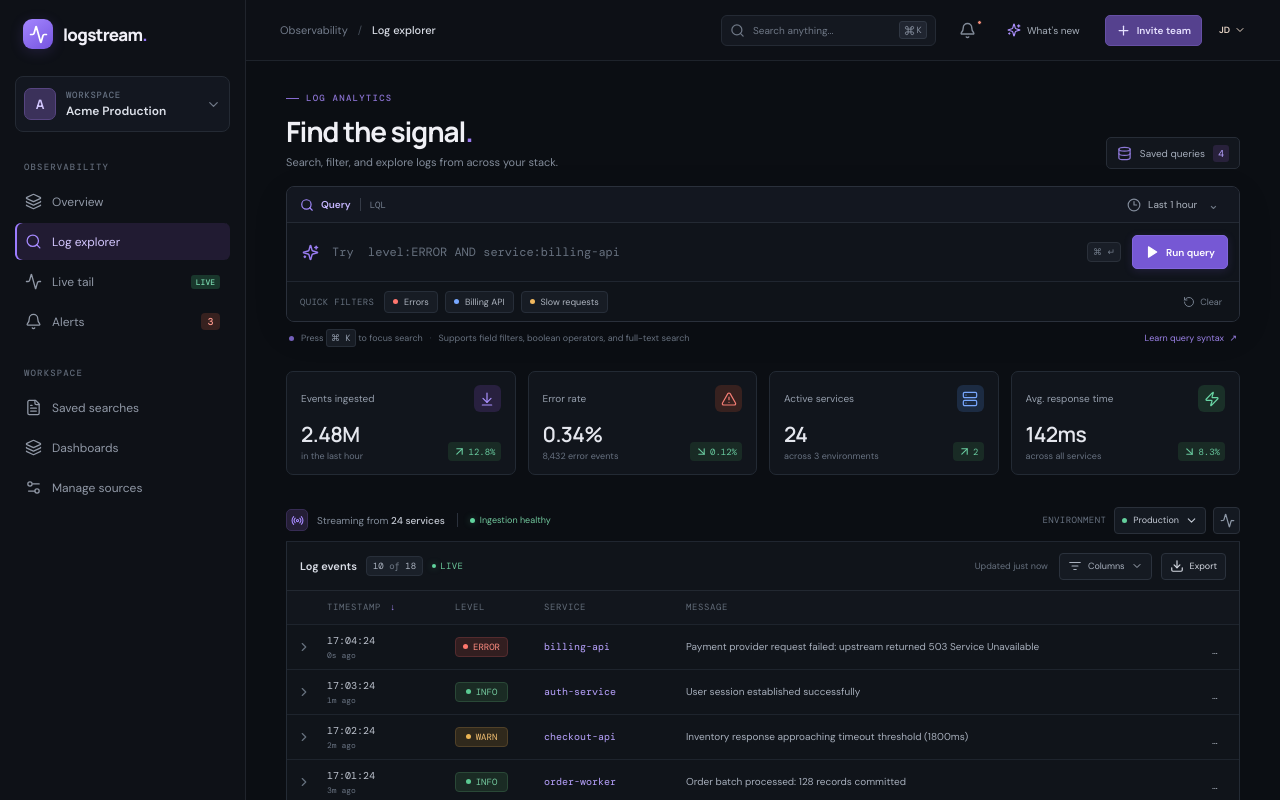
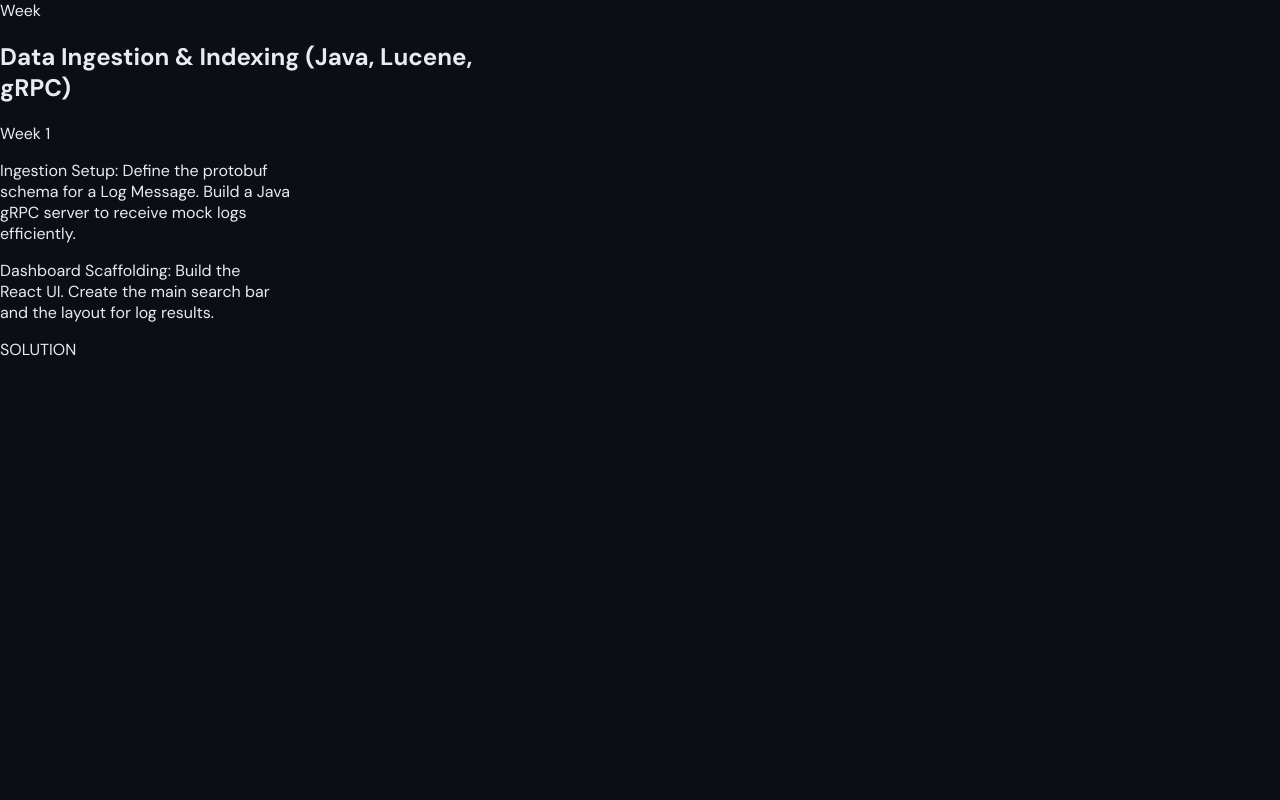
Before and after one commit to yashabhale/Axlero-Project2, a React (Vite) app in the folder frontend/: page / in a window 1280 px wide. Shown: the top 800 px of the page. Built offline with nearby package versions, Linux system fonts and the light colour scheme.

Commit message:
fix the app.jsx file

```diff
--- a/frontend/src/App.jsx
+++ b/frontend/src/App.jsx
@@ -1,107 +1,46 @@
-import { useMemo, useState } from 'react'
-import { Activity, AlertTriangle, ArrowDownToLine, ChevronDown, Clock3, Database, Radio, Server, Zap } from 'lucide-react'
-import ResultsTable from './components/ResultsTable.jsx'
-import SearchPanel from './components/SearchPanel.jsx'
-import Sidebar from './components/Sidebar.jsx'
-import StatCard from './components/StatCard.jsx'
-import Topbar from './components/Topbar.jsx'
-import { mockLogs } from './data/mockLogs.js'
+export default function App() {
+  return (
+    <div className="planning-page">
+      <div className="plan-grid" aria-label="Project roadmap">
+        <div className="plan-card plan-card--label">
+          <span>Week</span>
+        </div>
 
-const stats = [
-  { label: 'Events ingested', value: '2.48M', detail: 'in the last hour', trend: '+12.8%', tone: 'violet', icon: ArrowDownToLine },
-  { label: 'Error rate', value: '0.34%', detail: '8,432 error events', trend: '-0.12%', tone: 'red', icon: AlertTriangle },
-  { label: 'Active services', value: '24', detail: 'across 3 environments', trend: '+2', tone: 'blue', icon: Server },
-  { label: 'Avg. response time', value: '142ms', detail: 'across all services', trend: '-8.3%', tone: 'green', icon: Zap },
-]
+        <div className="plan-card plan-card--feature">
+          <h2>
+            Data Ingestion &amp; Indexing (Java, Lucene,
+            <br />
+            gRPC)
+          </h2>
+        </div>
 
-function matchesQuery(log, query) {
-  const terms = query.match(/(?:[^\s"]+|"[^"]*")+/g) ?? []
-  return terms.every((term) => {
-    const normalized = term.replace(/^["']|["']$/g, '')
-    if (/^AND$/i.test(normalized)) return true
+        <div className="plan-card plan-card--task plan-card--task-left">
+          <div className="task-label">Week 1</div>
+          <p>
+            Ingestion Setup: Define the protobuf
+            <br />
+            schema for a Log Message. Build a Java
+            <br />
+            gRPC server to receive mock logs
+            <br />
+            efficiently.
+          </p>
+        </div>
 
-    const fieldMatch = normalized.match(/^(level|service|message|response_time):(.+)$/i)
-    if (!fieldMatch) {
-      const searchable = `${log.level} ${log.service} ${log.message}`.toLowerCase()
-      return searchable.includes(normalized.toLowerCase())
-    }
+        <div className="plan-card plan-card--task plan-card--task-right">
+          <p>
+            Dashboard Scaffolding: Build the
+            <br />
+            React UI. Create the main search bar
+            <br />
+            and the layout for log results.
+          </p>
+        </div>
+      </div>
 
-    const [, field, rawValue] = fieldMatch
-    const value = rawValue.replace(/^["']|["']$/g, '')
-    if (field.toLowerCase() === 'response_time') {
-      const comparison = value.match(/^([<>]=?)(\d+)$/)
-      if (!comparison) return String(log.duration).includes(value)
-      const [, operator, thresholdText] = comparison
-      const threshold = Number(thresholdText)
-      if (operator === '>') return log.duration > threshold
-      if (operator === '>=') return log.duration >= threshold
-      if (operator === '<') return log.duration < threshold
-      return log.duration <= threshold
-    }
-
-    return String(log[field.toLowerCase()]).toLowerCase().includes(value.toLowerCase())
-  })
-}
-
-export default function App() {
-  const [query, setQuery] = useState('')
-  const [submittedQuery, setSubmittedQuery] = useState('')
-  const [visibleCount, setVisibleCount] = useState(10)
-  const [mobileSidebarOpen, setMobileSidebarOpen] = useState(false)
-
-  const filteredLogs = useMemo(
-    () => mockLogs.filter((log) => matchesQuery(log, submittedQuery)),
-    [submittedQuery],
-  )
-  const visibleLogs = filteredLogs.slice(0, visibleCount)
-
-  function runSearch() {
-    setSubmittedQuery(query.trim())
-    setVisibleCount(10)
-  }
-
-  function loadMore() {
-    setVisibleCount((count) => count + 10)
-  }
-
-  return (
-    <div className={`app-shell${mobileSidebarOpen ? ' sidebar-open' : ''}`}>
-      {mobileSidebarOpen && <button className="mobile-backdrop" type="button" aria-label="Close navigation" onClick={() => setMobileSidebarOpen(false)} />}
-      <Sidebar />
-      <main className="main-panel">
-        <Topbar onMenuClick={() => setMobileSidebarOpen((open) => !open)} />
-        <div className="workspace">
-          <SearchPanel query={query} onQueryChange={setQuery} onSearch={runSearch} />
-
-          <section className="stats-grid" aria-label="Ingestion overview">
-            {stats.map((stat) => <StatCard key={stat.label} {...stat} />)}
-          </section>
-
-          <div className="results-toolbar">
-            <div className="stream-status">
-              <span className="stream-pulse"><Radio size={13} /></span>
-              <span>Streaming from <strong>24 services</strong></span>
-              <span className="stream-divider" />
-              <span className="ingestion-status"><span /> Ingestion healthy</span>
-            </div>
-            <div className="results-toolbar-actions">
-              <span className="environment-label">ENVIRONMENT</span>
-              <button className="environment-button" type="button"><span className="environment-dot" /> Production <ChevronDown size={13} /></button>
-              <button className="refresh-button" type="button" aria-label="Refresh logs"><Activity size={15} /></button>
-            </div>
-          </div>
-
-          <ResultsTable
-            logs={visibleLogs}
-            totalLogs={filteredLogs.length}
-            onLoadMore={loadMore}
-          />
-          <footer className="workspace-footer">
-            <span><Database size={12} /> Query completed in <strong>38ms</strong></span>
-            <span><Clock3 size={12} /> Data from the last 60 minutes <ChevronDown size={11} /></span>
-          </footer>
-        </div>
-      </main>
+      <div className="watermark" aria-hidden="true">
+        SOLUTION
+      </div>
     </div>
   )
 }
```
